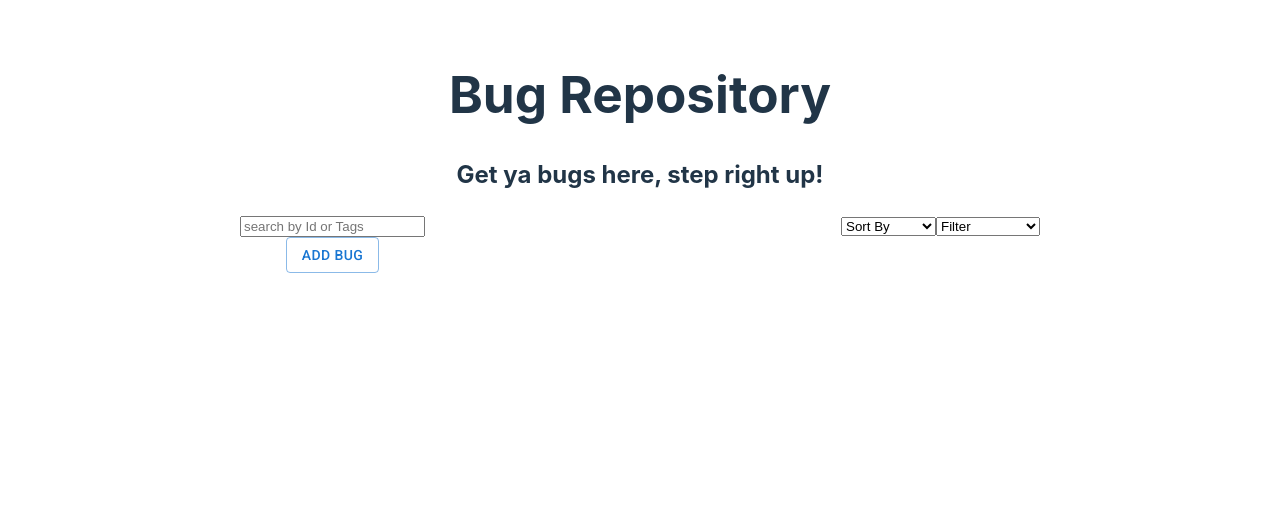
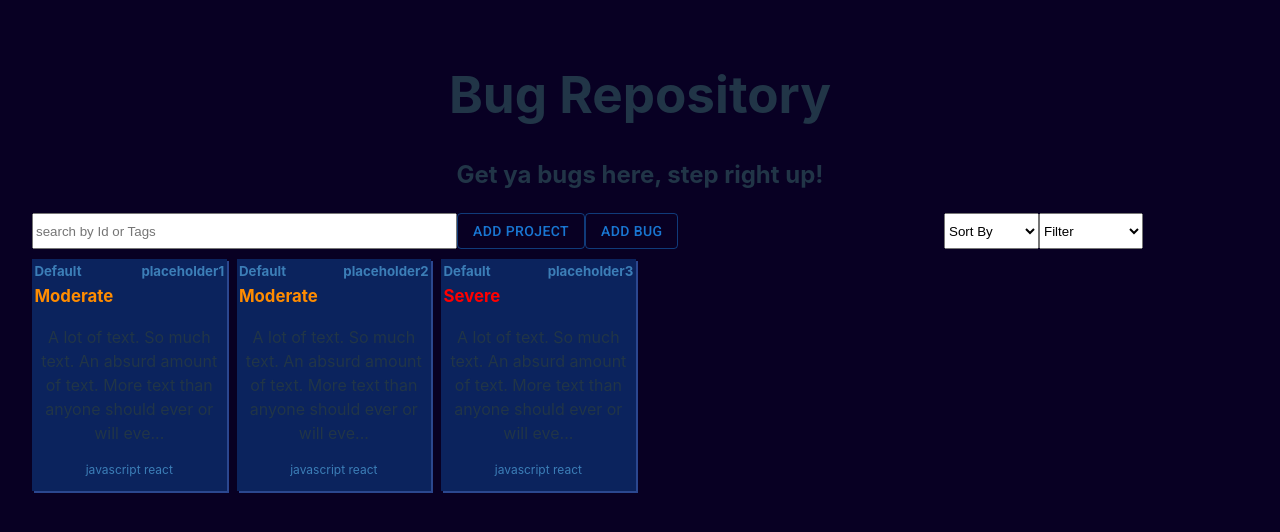
Before and after one commit to CrossTheBlueSky/Personal-Bug-Tracker, a React (Vite) app: page / in a window 1280 px wide. Shown: the top 532 px of the page. Built offline with nearby package versions, Linux system fonts and the light colour scheme.

Commit message:
Styling and Adding projects
Adjusted colors, spacing, and sizing to improve appearance.

Added the ability to add new projects to the dropdown list when adding new bugs

```diff
--- a/src/App.jsx
+++ b/src/App.jsx
@@ -1,15 +1,22 @@
-import { useState, useEffect } from 'react'
+import { useState } from 'react'
 import Card from "./Card.jsx"
 import './App.css'
 import Search from "./Search.jsx"
 import Sort from "./Sort.jsx"
 import Filter from "./Filter.jsx"
 import FormDialog from "./FormDialog.jsx"
+import ProjectDialog from "./ProjectDialog.jsx"
 
 function App() {
   const [bugList, setBugList] = useState([]);
+  const [projectList, setProjectList] = useState([]);
 
-  //const placeholderBug = {name: "Default", severity : "Trivial", description: "A lot of text. So much text. An absurd amount of text. More text than anyone should ever or will ever need, and yet it's all here, in black and white for the world to see"}
+  const placeholderBug1 = {name: "Default", project:"placeholder1", reproduce: "You do the thing and it happens", severity : "Moderate", description: "A lot of text. So much text. An absurd amount of text. More text than anyone should ever or will ever need, and yet it's all here, in black and white for the world to see", tags: "javascript react"}
+  const placeholderBug2 = {name: "Default", project:"placeholder2", reproduce: "You do the thing and it happens", severity : "Moderate", description: "A lot of text. So much text. An absurd amount of text. More text than anyone should ever or will ever need, and yet it's all here, in black and white for the world to see", tags: "javascript react"}
+  const placeholderBug3 = {name: "Default", project: "placeholder3", reproduce: "You do the thing and it happens", severity : "Severe", description: "A lot of text. So much text. An absurd amount of text. More text than anyone should ever or will ever need, and yet it's all here, in black and white for the world to see", tags: "javascript react"}
+  const defaultBugList = [placeholderBug1, placeholderBug2, placeholderBug3]
+  if(bugList.length < 1){setBugList(defaultBugList)}
+  if(projectList.length < 1){setProjectList(allProjects(bugList))}
 
   function onAdd(props) {
     setBugList((prevBugList) => {
@@ -17,12 +24,33 @@ function App() {
     });
   }
 
+ function allProjects(props){
+
+  const allProjects = []
+  props.forEach((e) =>{
+    allProjects.push(e.project)
+  })
+
+  return allProjects
+ }
+
+ function addProject(props){
+
+    setProjectList((prevProjectList) =>{
+      return [...prevProjectList, props]
+    })
+
+ }
+
   function createCard(props) {
     return (
       <Card
         title={props.name}
+        project={props.project}
+        reproduce={props.reproduce}
         description={props.description}
         severity={props.severity}
+        tags={props.tags}
       />
     );
   }
@@ -33,15 +61,15 @@ function App() {
         <h1>Bug Repository</h1>
         <h2> Get ya bugs here, step right up!</h2>
       </div>
-      <nav style ={{display: "flex", justifyContent: "space-around"}}>
-        <div>
-          <Search /> <FormDialog onAdd={onAdd} />
+      <div style={{display: "flex", justifyContent: "space-around", paddingBotton: "2px"}}>
+        <div style={{display:"flex", flex:"75"}}>
+          <Search /> <ProjectDialog onAdd={addProject}/> <FormDialog onAdd={onAdd} projects = {projectList}/>
         </div>
-        <div>
+        <div style={{display:"flex", flex:"25", alignContent:"flex-end"}}>
           <Sort />
           <Filter />
         </div>
-      </nav>
+      </div>
       <div className="container">{bugList.map(createCard)}</div>
     </div>
   );
--- a/src/Card.jsx
+++ b/src/Card.jsx
@@ -4,37 +4,33 @@ import "./index.css";
 
 function Card(props){
 
+    const projectColor = {color : props.projectColor}
     let riskColor = {color: "grey"};
     const bugPreview = props.description.slice(0, 100);
     switch (props.severity){
         case 'Trivial':
             riskColor = {color: "cyan"}
-            console.log(riskColor)
         break;
         case 'Minor':
             riskColor = {color: "yellow"}
-            console.log(riskColor)
         break;
         case 'Moderate' :
             riskColor = {color: "darkorange"}
-            console.log(riskColor)
         break;
         case 'Severe' :
             riskColor = {color: "red"}
-            console.log(riskColor)
         break;
         default:
             console.log("You didn't pick something in the dropdown you cunt");
-            console.log(riskColor)
 
     }
     return <div className="Card"
     onClick = {() => {console.log("clicked")}}
     >
-        <h5>{props.title}</h5>
+        <h5>{props.title}<span style={projectColor}>{props.project}</span></h5>
         <h6 style={riskColor}>{props.severity}</h6>
         <p>{bugPreview + "..."}</p>
-        <p>{props.tags}</p>
+        <p style={{fontSize:".75rem", color:"rgb(60, 126, 183)"}}>{props.tags}</p>
     </div>
 
 }
--- a/src/FormDialog.jsx
+++ b/src/FormDialog.jsx
@@ -20,15 +20,15 @@ export default function FormDialog(props) {
   };
 
   const changeHandler = (event)=>{
-   const name = event.target.id;
-   const value = event.target.value;
+   let name = event.target.id;
+   let value = event.target.value;
+
 
     setNewBug(prevBug =>{
         return {
             ...prevBug, [name] : value
-        }
-    });
-  };
+        }})
+};
 
   const handleAdd = (event) =>{
     setOpen(false);
@@ -55,9 +55,11 @@ export default function FormDialog(props) {
           />
         <select onChange={changeHandler} id="project">
             <option>Project</option>
-            <option value="placeholder1">Placeholder 1</option>
-            <option value="placeholder2">Placeholder 2</option>
-            <option value="placeholder3">Placeholder 3</option>
+            {props.projects.map((element) =>{
+              return(
+                <option value={element}>{element}</option>
+              )
+            })}
           </select>
           <select onChange={changeHandler} id="severity">
             <option>Severity</option>
--- /dev/null
+++ b/src/ProjectDialog.jsx
@@ -0,0 +1,64 @@
+import * as React from 'react';
+import Button from '@mui/material/Button';
+import TextField from '@mui/material/TextField';
+import Dialog from '@mui/material/Dialog';
+import DialogActions from '@mui/material/DialogActions';
+import DialogContent from '@mui/material/DialogContent';
+import DialogContentText from '@mui/material/DialogContentText';
+import DialogTitle from '@mui/material/DialogTitle';
+
+export default function ProjectDialog(props) {
+  const [open, setOpen] = React.useState(false);
+  const [newProject, setNewProject] = React.useState("");
+
+  const handleClickOpen = () => {
+    setOpen(true);
+  };
+
+  const handleClose = () => {
+    setOpen(false);
+  };
+
+  const changeHandler = (event)=>{
+   //const name = event.target.id;
+   const value = event.target.value;
+
+    setNewProject(value);
+  };
+
+  const handleAdd = (event) =>{
+    setOpen(false);
+    props.onAdd(newProject);
+  };
+
+  return (
+    <div>
+      <Button variant="outlined" onClick={handleClickOpen}>
+        Add Project
+      </Button>
+      <Dialog open={open} onClose={handleClose}>
+        <DialogTitle>Adding Project</DialogTitle>
+        <DialogContent>
+          <TextField
+            onChange={changeHandler}
+            autoFocus
+            margin="dense"
+            id="name"
+            label="Name the Project"
+            type="text"
+            fullWidth
+            variant="standard"
+          />
+          <input type="color"
+          id="color"
+          onChange={changeHandler}/>
+          <p style={{fontSize:".75rem", color:"grey"}}>Choose a unique color <br />to identify the project</p>
+        </DialogContent>
+        <DialogActions>
+          <Button onClick={handleClose}>Cancel</Button>
+          <Button onClick={handleAdd}>Add Project</Button>
+        </DialogActions>
+      </Dialog>
+    </div>
+  );
+}
--- a/src/Search.jsx
+++ b/src/Search.jsx
@@ -6,7 +6,7 @@ function Search(props){
 
     return    (
 
-    <input type="text" placeholder="search by Id or Tags"></input>
+    <input type="text" placeholder="search by Id or Tags" size="50"></input>
 
 )
 
--- a/src/index.css
+++ b/src/index.css
@@ -29,25 +29,31 @@ body {
   /* display: flex; */
   min-width: 320px;
   min-height: 100vh;
+  background-color:#080023;
 }
 
 .Card{
-  box-shadow: 2px 2px;
-  background-color: lightseagreen;
+  border-style:hidden;
+  box-shadow: 2px 2px #2b478f;
+  background-color: #0b235d;
+  margin-top:10px;
   cursor:pointer;
   width: 16%;
   word-wrap:break-word;
 
+
 }
 
 .Card h5{
-  text-align:left;
+  display: flex;
+  justify-content: space-between;
   margin: .15rem;
-  color: rgb(13, 54, 89);
+  color: rgb(60, 126, 183);
 }
 .Card h6{
   text-align:left;
   margin: .15rem;
+  font-size:1.05rem;
 
 }
 
```
